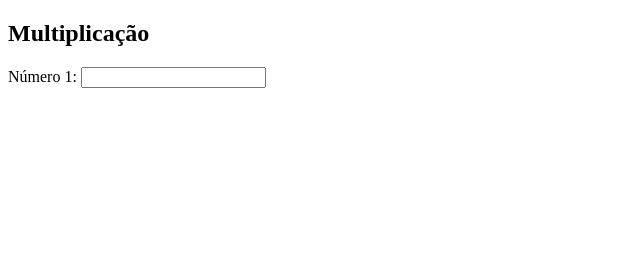
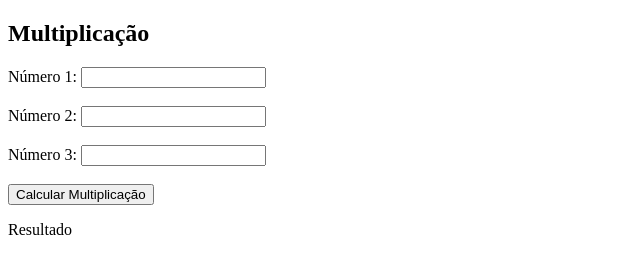
Before and after one commit to moreiraleticiaa/atividade-fun-es, a plain HTML site: page index.html in a window 1280 px wide. Shown: the whole page, without its empty margins (0-640 px from the left). Drawn offline with Linux system fonts and the light colour scheme.

Commit message:
HTML finalizado

```diff
--- a/index.html
+++ b/index.html
@@ -10,5 +10,15 @@
 
     <label for="n1">Número 1:</label>
     <input type="number" id="n1"><br><br>
+
+    <label for="n1">Número 2:</label>
+    <input type="number" id="n2"><br><br>
+
+    <label for="n1">Número 3:</label>
+    <input type="number" id="n3"><br><br>
+
+    <button onclick="calcularMultiplicacao()">Calcular Multiplicação</button>
+
+    <p id="resultado">Resultado</p>
 </body>
 </html>
```
